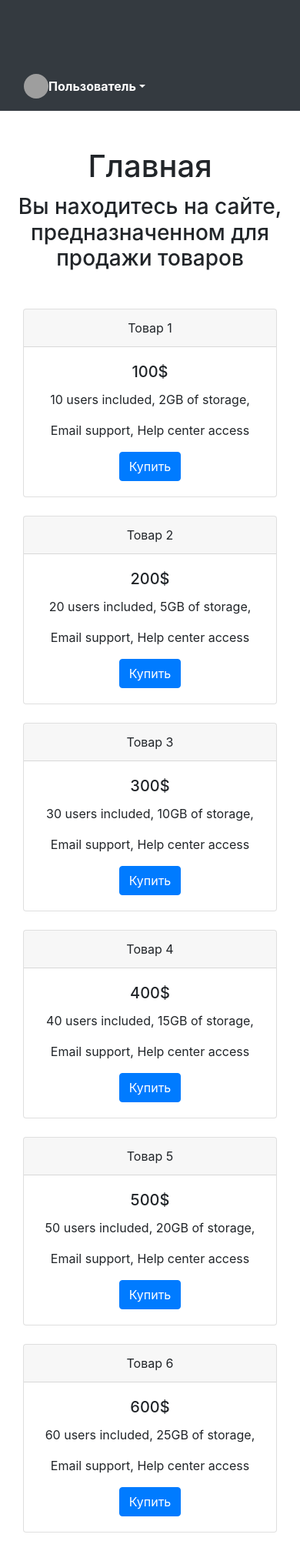
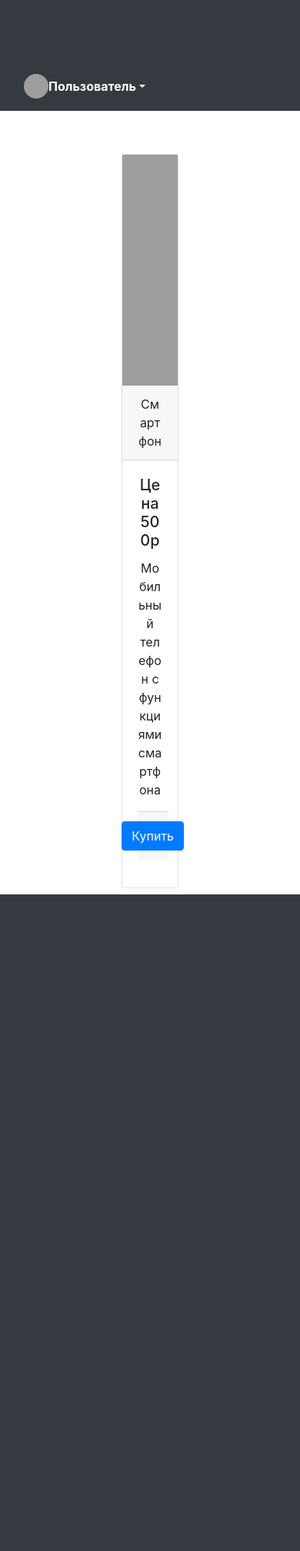
Before and after one commit to GreenSharkShark/dajngo_19.2, a Django app: template catalog/templates/catalog/product_detail_view.html in a window 390 px wide. Shown: the part 816-2831 px from the top of the page at 77% size. After the commit the page ends 1978 px from the top, so only its background shows below. Run offline with Django 4.2, Linux system fonts and the light colour scheme; the template is opened without the code that fills it: values that come from a table or form of the project are taken from there, others are empty; data comes from the database, SQL or seed files in the repository; some libraries are stand-ins or nearby versions; grey boxes are pictures that could not be loaded.

Commit message:
nthng imptrnt

```diff
--- a/catalog/templates/catalog/product_detail_view.html
+++ b/catalog/templates/catalog/product_detail_view.html
@@ -1,88 +1,27 @@
 {% extends 'catalog/base.html' %}
 {% block content %}
+    {% load my_tags %}
     <div class="col-lg-10">
         <div class="content">
-                <h1 class="card-title text-center mt-5">Главная</h1>
-                <h3 class="card-title text-center mt-1">Вы находитесь на сайте, предназначенном для продажи товаров</h3>
             <div class="container mt-5">
-                    <div class="row justify-content-center">
-                        <div class="col-md-6 col-lg-4">
-                            <div class="card text-center mb-4">
-                                <div class="card-header">
-                                    Товар 1
+                <div class="row justify-content-center m-2">
+                        <div class="col-4 mt-2">
+                            <div class="card text-center">
+                                <img style="height: 300px" src="{% mediapath object.img %}"
+                                     alt="{{ object.description }}">
+                                <div class=" card-header">
+                                    {{ object.name }}
                                 </div>
                                 <div class="card-body">
-                                    <h5 class="card-title">100$</h5>
-                                    <p class="card-text">10 users included, 2GB of storage,</p>
-                                    <p class="card-text">Email support, Help center access</p>
+                                    <h5 class="card-title">Цена {{ object.price }}р</h5>
+                                    <p class="card-text">{{ object.description }}</p>
+                                    <div class="card-footer d-flex justify-content-center mb-3">
                                         <a href="#" class="btn btn-primary">Купить</a>
+                                        {% if user.is_authenticated  and object.creator == user %}
+                                        <a href="{% url 'catalog:product_update' object.pk %}" class="btn btn-info">Редактировать</a>
+                                        <a href="{% url 'catalog:product_delete' object.pk %}" class="btn btn-danger">Удалить</a>
+                                        {% endif %}
                                     </div>
-                            </div>
-                        </div>
-                        <div class="col-md-6 col-lg-4">
-                            <div class="card text-center mb-4">
-                                <div class="card-header">
-                                    Товар 2
-                                </div>
-                                <div class="card-body">
-                                    <h5 class="card-title">200$</h5>
-                                    <p class="card-text">20 users included, 5GB of storage,</p>
-                                    <p class="card-text">Email support, Help center access</p>
-                                    <a href="#" class="btn btn-primary">Купить</a>
-                                </div>
-                            </div>
-                        </div>
-                        <div class="col-md-6 col-lg-4">
-                            <div class="card text-center mb-4">
-                                <div class="card-header">
-                                    Товар 3
-                                </div>
-                                <div class="card-body">
-                                    <h5 class="card-title">300$</h5>
-                                    <p class="card-text">30 users included, 10GB of storage,</p>
-                                    <p class="card-text">Email support, Help center access</p>
-                                    <a href="#" class="btn btn-primary">Купить</a>
-                                </div>
-                            </div>
-                        </div>
-                    </div>
-                    <div class="row justify-content-center">
-                        <div class="col-md-6 col-lg-4">
-                            <div class="card text-center mb-4">
-                                <div class="card-header">
-                                    Товар 4
-                                </div>
-                                <div class="card-body">
-                                    <h5 class="card-title">400$</h5>
-                                    <p class="card-text">40 users included, 15GB of storage,</p>
-                                    <p class="card-text">Email support, Help center access</p>
-                                    <a href="#" class="btn btn-primary">Купить</a>
-                                </div>
-                            </div>
-                        </div>
-                        <div class="col-md-6 col-lg-4">
-                            <div class="card text-center mb-4">
-                                <div class="card-header">
-                                    Товар 5
-                                </div>
-                                <div class="card-body">
-                                    <h5 class="card-title">500$</h5>
-                                    <p class="card-text">50 users included, 20GB of storage,</p>
-                                    <p class="card-text">Email support, Help center access</p>
-                                    <a href="#" class="btn btn-primary">Купить</a>
-                                </div>
-                            </div>
-                        </div>
-                        <div class="col-md-6 col-lg-4">
-                            <div class="card text-center mb-4">
-                                <div class="card-header">
-                                    Товар 6
-                                </div>
-                                <div class="card-body">
-                                    <h5 class="card-title">600$</h5>
-                                    <p class="card-text">60 users included, 25GB of storage,</p>
-                                    <p class="card-text">Email support, Help center access</p>
-                                    <a href="#" class="btn btn-primary">Купить</a>
                                 </div>
                             </div>
                         </div>
```
Lines whose indentation alone changed are shown as unchanged.
